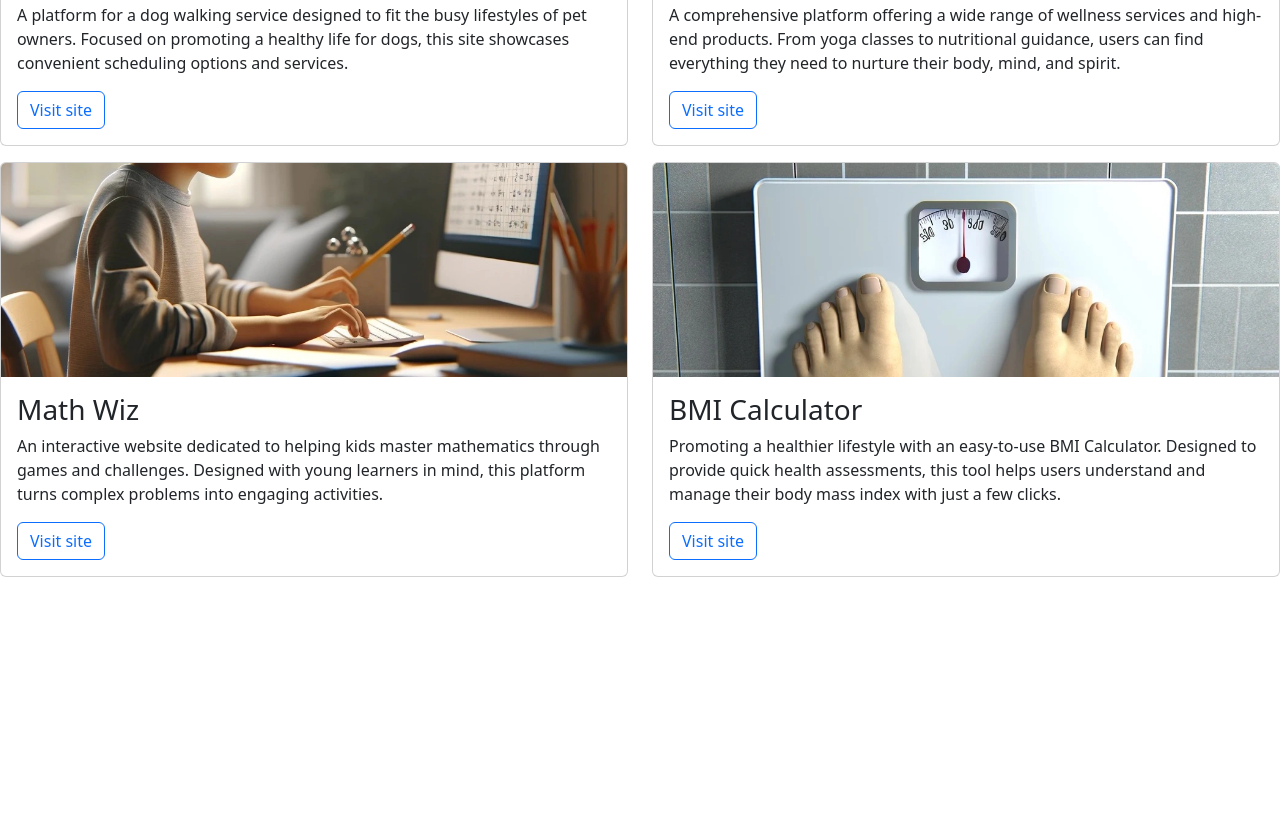
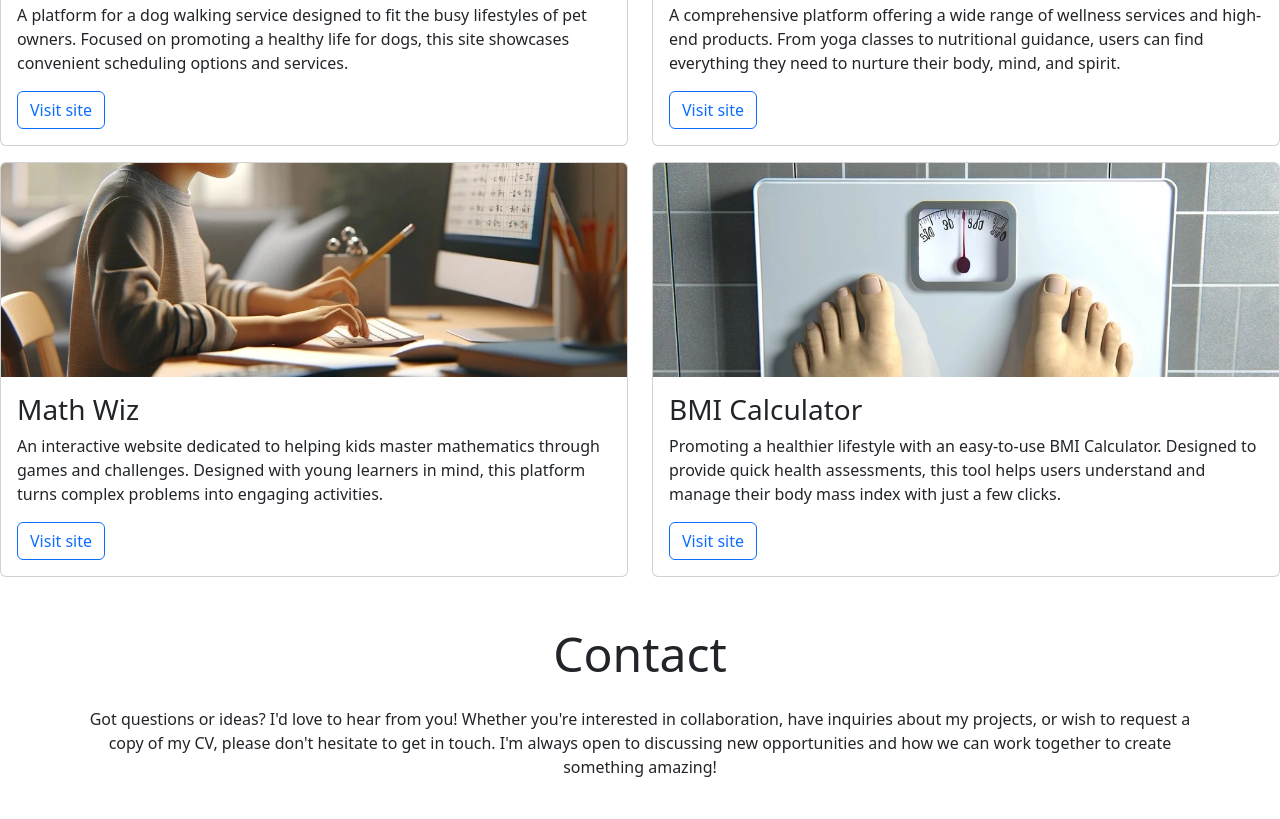
Before and after one commit to AnnikaW-dev/awa-practise-BS-reponsitory1, a plain HTML site: page index.html in a window 1280 px wide. Shown: the part 1314-2133 px from the top of the page. Before the commit the page ends 1915 px from the top, so only its background shows below. Drawn offline with nearby package versions, Linux system fonts and the light colour scheme.

Commit message:
Add contact section

```diff
--- a/index.html
+++ b/index.html
@@ -153,7 +153,21 @@
 
         </div>
       </selection>
-
+      <!--Contact section-->
+      <footer id="contact" class="container">
+        <div class="row justify-content-center">
+          <div class="col-12 text-center my-4">
+            <h2 class="display-5">Contact</h2>
+            <p class="mt-4">Got questions or ideas? I'd love to hear from you!
+              Whether you're interested in collaboration, have inquiries about my projects, or wish to request a copy of my CV,
+              please don't hesitate to get in touch. I'm always open to discussing new opportunities and how we can work together to create something amazing!</p>
+          </div>
+          <div class="col-12 col-md-10 col-lg-8">
+            <!--Add your form here-->
+          </div>
+        </div>
+      </footer>
+      <!--Bootstrap JS Sctipt-->
       <script src="https://cdn.jsdelivr.net/npm/bootstrap@5.3.3/dist/js/bootstrap.bundle.min.js"
         integrity="sha384-YvpcrYf0tY3lHB60NNkmXc5s9fDVZLESaAA55NDzOxhy9GkcIdslK1eN7N6jIeHz"
         crossorigin="anonymous">
```
